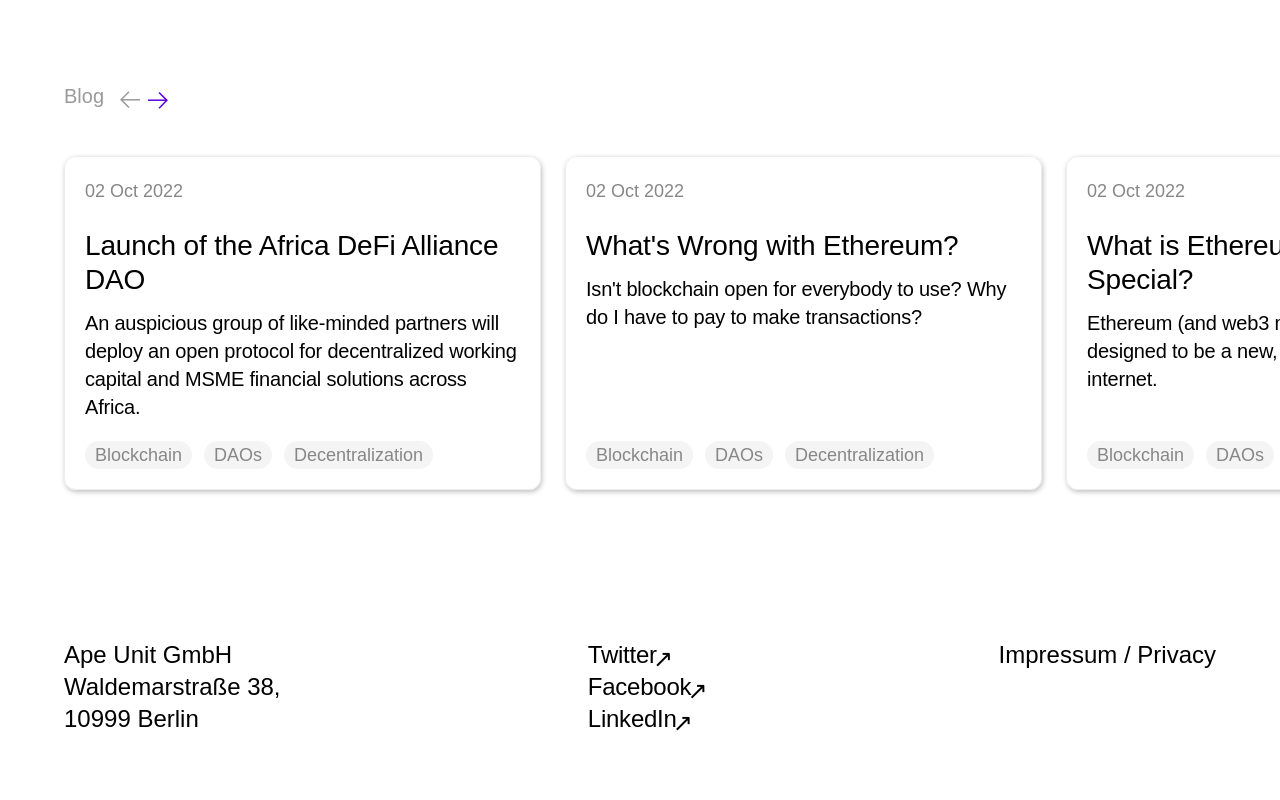
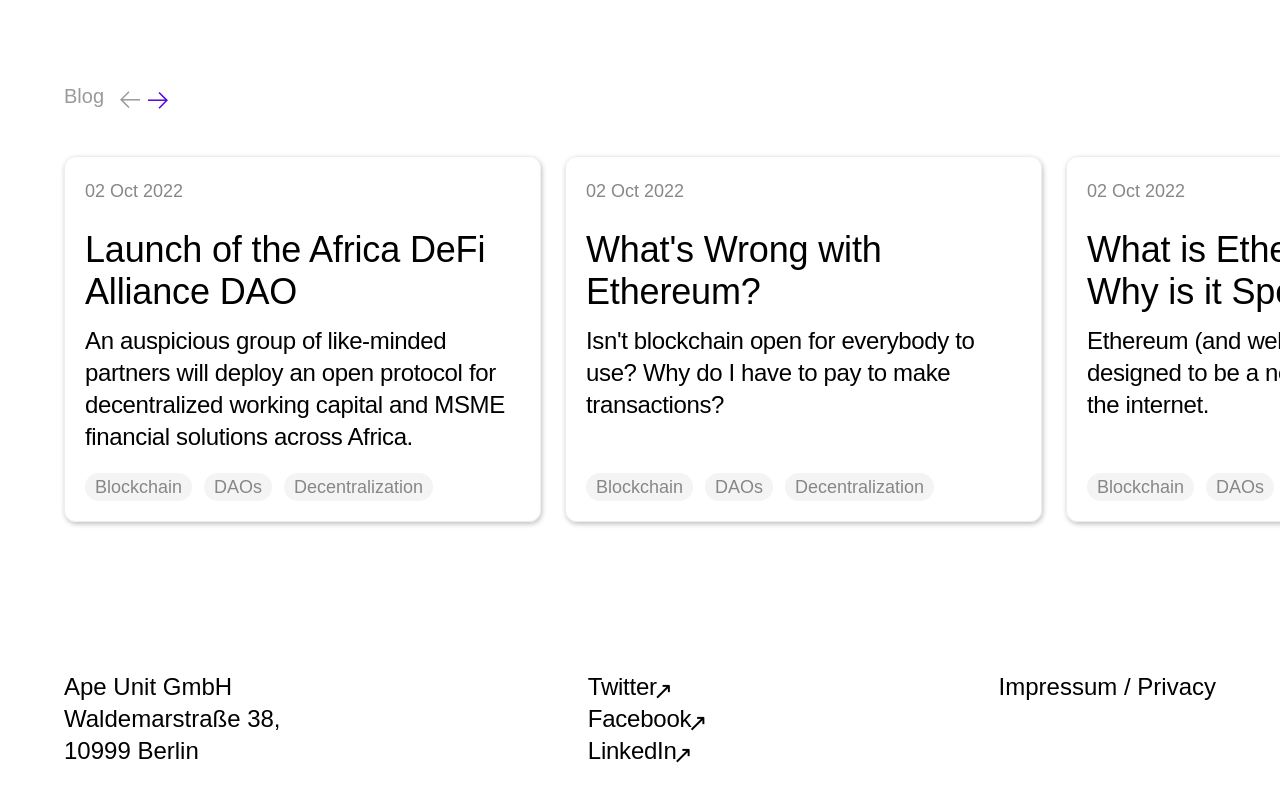
Before and after one commit to TheGymRwanda/zzz-unit8, a Next.js app: page / in a window 1280 px wide. Shown: the part 2561-3361 px from the top of the page. Built offline with nearby package versions, Linux system fonts and the light colour scheme; a web font is replaced by a local one.

Commit message:
fix: blog title and body QA

```diff
--- a/components/ui/Blog.jsx
+++ b/components/ui/Blog.jsx
@@ -1,12 +1,12 @@
 function Blog({ date, title, description, children }) {
     return (
-        <div className="flex flex-col flex-grow-0 p-4 border  min-w-xs md:min-w-sm md:max-w-sm min-h-90 md:p-5 lg:p-5 shadow-custom-sm border-muted-400 rounded-xl">
+        <div className="flex flex-col flex-grow-0 p-4 border min-w-xs md:min-w-sm md:max-w-sm min-h-90 md:p-5 lg:p-5 shadow-custom-sm border-muted-400 rounded-xl">
             <h4 className="mb-6 text-lg text-muted-200">{date}</h4>
             <div className="flex flex-col flex-grow gap-3">
-                <h2 className="text-2.9xl font-grotesk font-normal -tracking-xs leading-8.3">
+                <h2 className="text-2.9xl font-grotesk font-normal -tracking-xs leading-8.3 md:text-4xl md:leading-10.2">
                     {title}
                 </h2>
-                <p className="flex-grow pb-2 overflow-hidden text-xl leading-7 -tracking-xsm max-h-41 text-ellipsis">
+                <p className="flex-grow pb-2 overflow-hidden text-xl font-normal leading-7 md:leading-8 -tracking-xsm max-h-41 text-ellipsis md:text-2xl md:-tracking-lg">
                     {description}
                 </p>
                 <div className="flex flex-wrap gap-x-3 gap-y-2">{children}</div>
--- a/tailwind.config.js
+++ b/tailwind.config.js
@@ -25,6 +25,7 @@ module.exports = {
       },
       lineHeight: {
         8.3: "2.125rem",
+        10.2: "2.625rem",
         11: "4rem",
         12: "4.5rem",
         tighter: "1.125",
```
